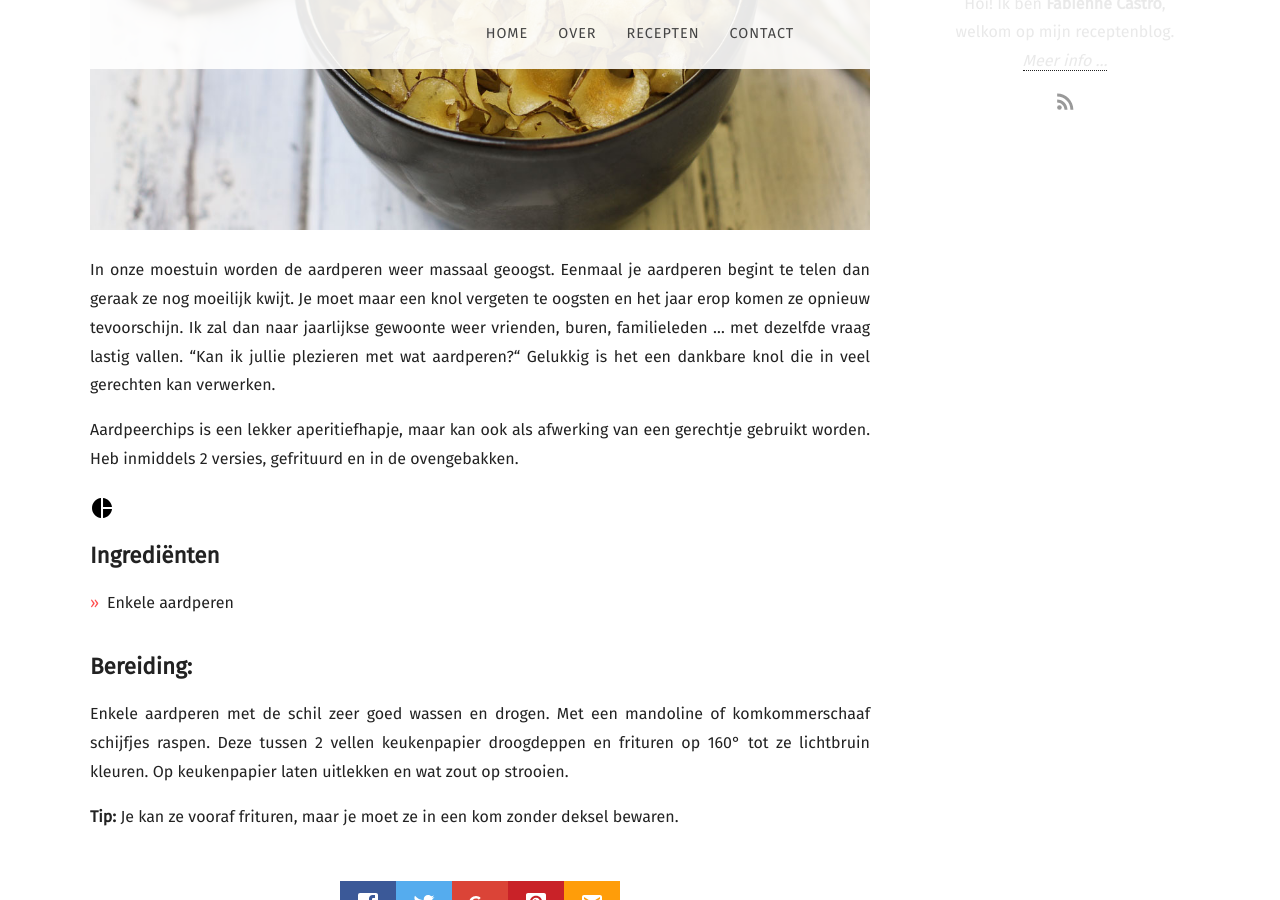
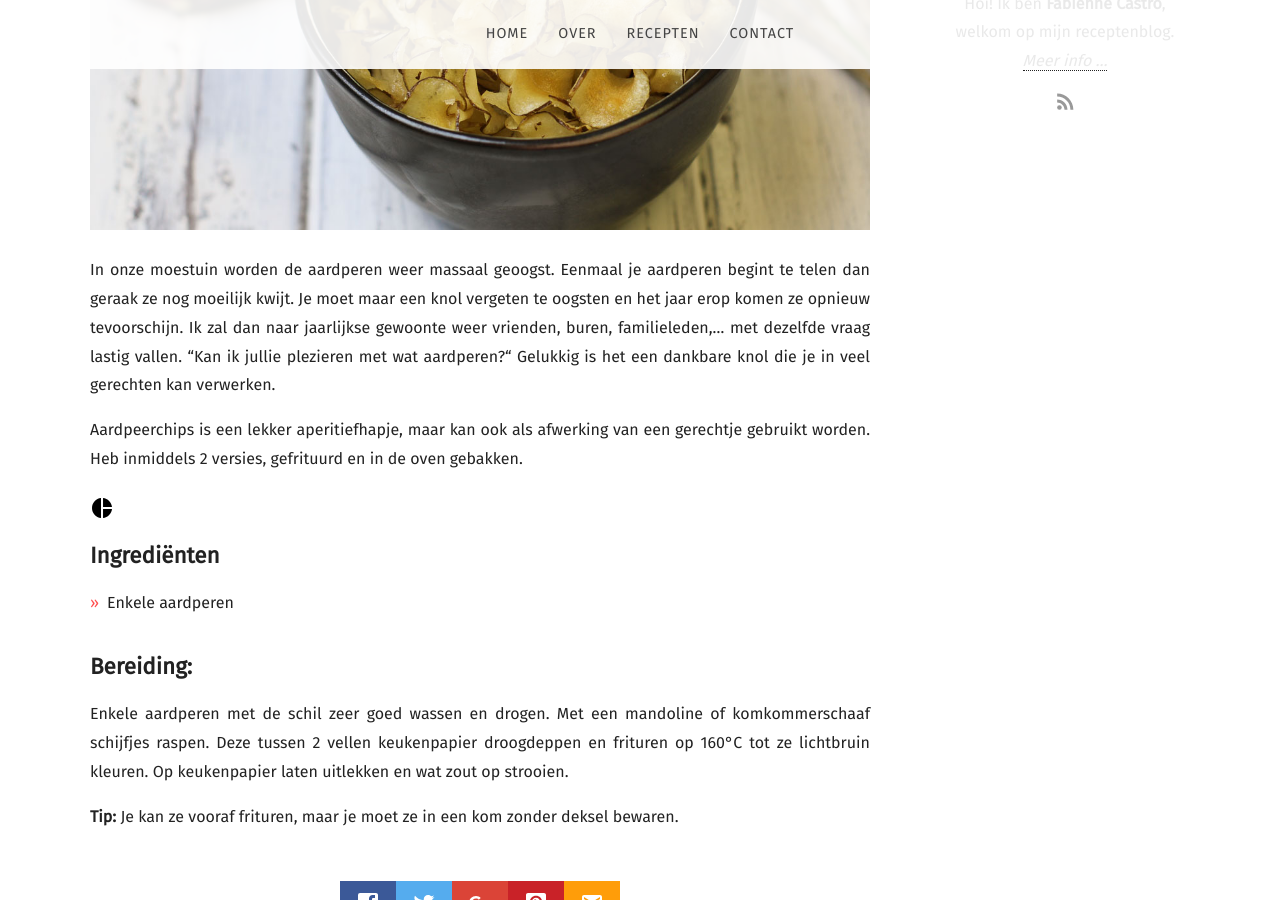
Before and after one commit to fabilicious/fabilicious.github.io, a Jekyll site: the page built from _posts/2018-11-03-aardpeerchips.md, in a window 1280 px wide and 900 px high, scrolled down 675 px. Built offline with Jekyll 4.4.1, drawn with Linux system fonts in a browser that asks for light colours; nearby versions of some CDN libraries; some web fonts are replaced.

Commit message:
fixing some typos

```diff
--- a/_posts/2018-11-03-aardpeerchips.md
+++ b/_posts/2018-11-03-aardpeerchips.md
@@ -12,17 +12,17 @@ recipe:
 In onze moestuin worden de aardperen weer massaal geoogst.
 Eenmaal je aardperen begint te telen dan geraak ze nog moeilijk kwijt.
 Je moet maar een knol vergeten te oogsten en het jaar erop komen ze opnieuw tevoorschijn.
-Ik zal dan naar jaarlijkse gewoonte weer vrienden, buren, familieleden … met dezelfde
+Ik zal dan naar jaarlijkse gewoonte weer vrienden, buren, familieleden,… met dezelfde
 vraag lastig vallen. “Kan ik jullie plezieren met wat aardperen?“
-Gelukkig is het een dankbare knol die in veel gerechten kan verwerken.
+Gelukkig is het een dankbare knol die je in veel gerechten kan verwerken.
 
 Aardpeerchips is een lekker aperitiefhapje, maar kan ook als afwerking van een gerechtje gebruikt worden.
-Heb inmiddels 2 versies, gefrituurd en in de ovengebakken.
+Heb inmiddels 2 versies, gefrituurd en in de oven gebakken.
 <!--more-->
 
 Enkele aardperen met de schil zeer goed wassen en drogen.
 Met een mandoline of komkommerschaaf schijfjes raspen.
-Deze tussen 2 vellen keukenpapier droogdeppen en frituren op 160° tot ze lichtbruin
+Deze tussen 2 vellen keukenpapier droogdeppen en frituren op 160°C tot ze lichtbruin
 kleuren.
 Op keukenpapier laten uitlekken en wat zout op strooien.
 
```
Also changed, not shown: _posts/2018-10-14-Yoghurtsorbet_met_frambozencoulis_en_sinaasappelkrokantje.md (+4 -4 lines), _posts/2018-11-05-dominomoppen.md (+2 -2 lines).
